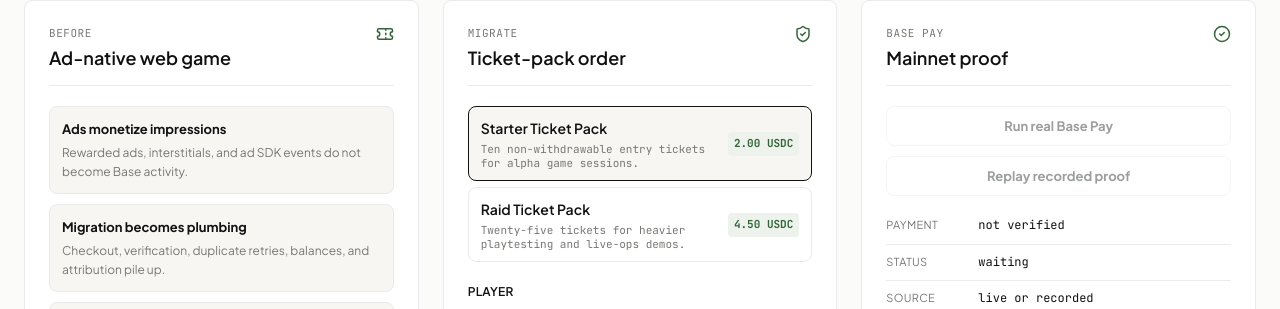
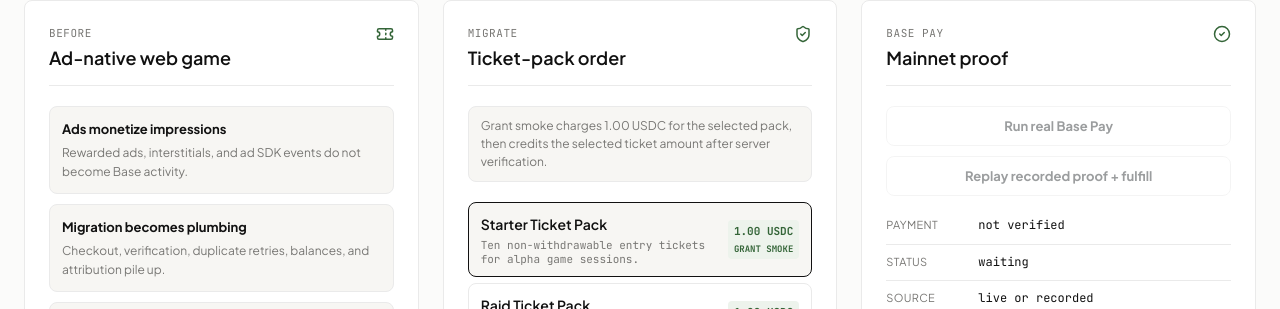
Before and after one commit to horn111/base-game-migration, a Next.js app in the folder apps/demo/: page /grant in a window 1280 px wide. Shown: the part 484-793 px from the top of the page. Built offline with nearby package versions, Linux system fonts and the light colour scheme; no server answers.

Commit message:
Auto fulfill verified Base Pay orders

```diff
--- a/apps/demo/src/app/globals.css
+++ b/apps/demo/src/app/globals.css
@@ -347,6 +347,17 @@ pre {
   gap: 6px;
 }
 
+.grant-smoke-note {
+  margin: 0;
+  border: 1px solid var(--border);
+  border-radius: var(--border-radius);
+  background: var(--accent-bg);
+  color: var(--text-muted);
+  font-size: 12px;
+  line-height: 1.5;
+  padding: 10px 12px;
+}
+
 .pack {
   display: flex;
   align-items: center;
@@ -392,7 +403,10 @@ pre {
 }
 
 .pack b {
+  display: grid;
   flex: 0 0 auto;
+  gap: 1px;
+  justify-items: end;
   border-radius: var(--border-radius-sm);
   background: var(--game-bg);
   color: var(--game-text);
@@ -401,6 +415,14 @@ pre {
   font-weight: 700;
   padding: 3px 6px;
   white-space: nowrap;
+}
+
+.pack b em {
+  color: var(--game-muted);
+  font-size: 9px;
+  font-style: normal;
+  font-weight: 700;
+  text-transform: uppercase;
 }
 
 .field {
--- a/apps/demo/src/components/grant-demo-console.tsx
+++ b/apps/demo/src/components/grant-demo-console.tsx
@@ -13,6 +13,12 @@ interface GrantDemoConsoleProps {
 
 interface DemoActionResult {
   snapshot: DemoSnapshot;
+}
+
+interface PaymentProofActionResult extends DemoActionResult {
+  verification: {
+    status: string;
+  };
 }
 
 async function postJson<T>(path: string, body?: unknown): Promise<T> {
@@ -85,7 +91,7 @@ export function GrantDemoConsole({ initialSnapshot }: GrantDemoConsoleProps) {
     }
 
     setBasePayError(null);
-    await runAction("Opening Base Pay", async () => {
+    await runAction("Opening Base Pay and crediting tickets", async () => {
       let payment: Awaited<ReturnType<typeof pay>>;
 
       try {
@@ -102,10 +108,32 @@ export function GrantDemoConsole({ initialSnapshot }: GrantDemoConsoleProps) {
         throw error;
       }
 
-      return postJson<DemoActionResult>("/api/grant/base-pay/verify", {
+      const verified = await postJson<PaymentProofActionResult>("/api/grant/base-pay/verify", {
         orderId: latestOrder.id,
         paymentId: payment.id,
       });
+
+      if (verified.verification.status !== "completed") {
+        return verified;
+      }
+
+      return postJson<DemoActionResult>("/api/grant/fulfill", {
+        orderId: latestOrder.id,
+      });
+    });
+  }
+
+  async function replayProofAndFulfill(orderId: string) {
+    const verified = await postJson<PaymentProofActionResult>("/api/grant/base-pay/replay", {
+      orderId,
+    });
+
+    if (verified.verification.status !== "completed") {
+      return verified;
+    }
+
+    return postJson<DemoActionResult>("/api/grant/fulfill", {
+      orderId,
     });
   }
 
@@ -192,6 +220,10 @@ export function GrantDemoConsole({ initialSnapshot }: GrantDemoConsoleProps) {
             <ShieldCheck aria-hidden="true" />
             <h2>Ticket-pack order</h2>
           </div>
+          <p className="grant-smoke-note">
+            Grant smoke charges {snapshot.grant.amount} USDC for the selected pack, then credits the
+            selected ticket amount after server verification.
+          </p>
           <div className="pack-list">
             {snapshot.catalog.map((item) => (
               <button
@@ -205,7 +237,8 @@ export function GrantDemoConsole({ initialSnapshot }: GrantDemoConsoleProps) {
                   <small className="option-item-meta">{item.description}</small>
                 </span>
                 <b>
-                  {item.price.amount} {item.price.currency}
+                  {snapshot.grant.amount} {item.price.currency}
+                  <em>grant smoke</em>
                 </b>
               </button>
             ))}
@@ -256,15 +289,13 @@ export function GrantDemoConsole({ initialSnapshot }: GrantDemoConsoleProps) {
               disabled={!latestOrder || isBusy}
               onClick={() =>
                 latestOrder &&
-                runAction("Replaying recorded proof", () =>
-                  postJson<DemoActionResult>("/api/grant/base-pay/replay", {
-                    orderId: latestOrder.id,
-                  }),
+                runAction("Replaying proof and crediting tickets", () =>
+                  replayProofAndFulfill(latestOrder.id),
                 )
               }
               type="button"
             >
-              Replay recorded proof
+              Replay recorded proof + fulfill
             </button>
           </div>
           {basePayError ? (
```
